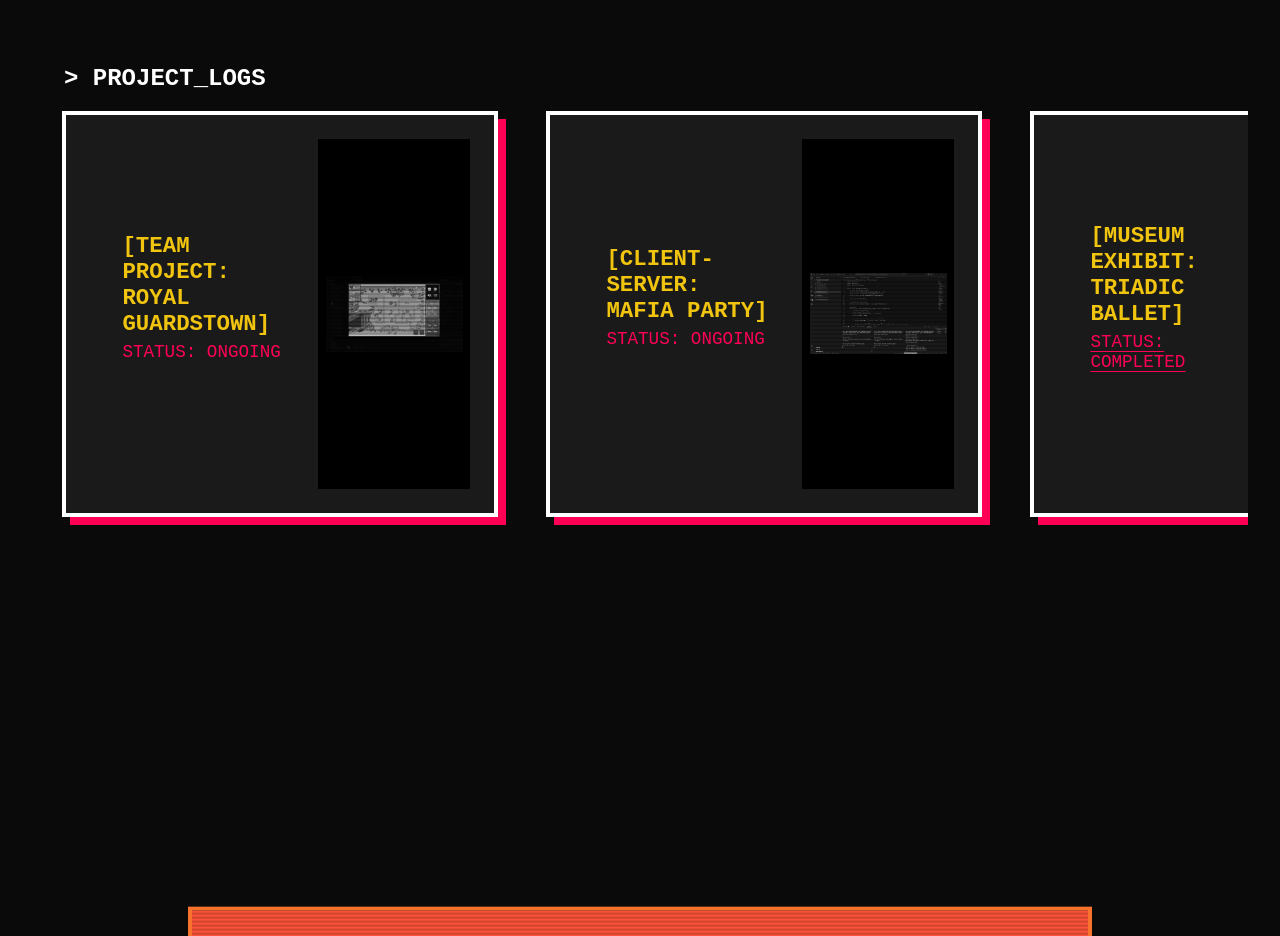
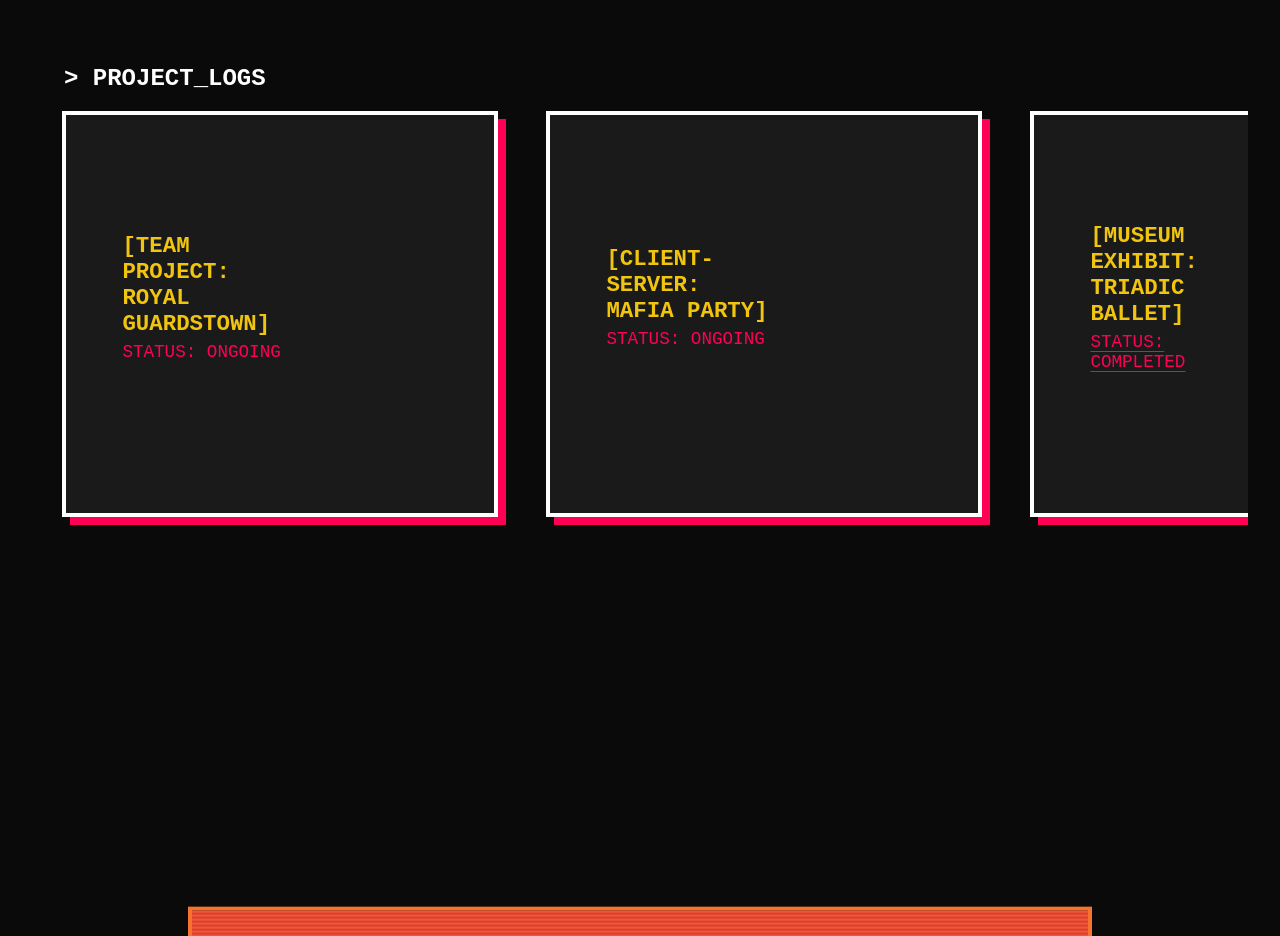
Before and after one commit to apr45/is117-GameDevPortfolio, a React (Vite) app: page / in a window 1280 px wide. Shown: the part 2420-3356 px from the top of the page. Built offline with nearby package versions, Linux system fonts and the light colour scheme.

Commit message:
undoing some previous changes made

```diff
--- a/src/styles/ProjectSlider.module.css
+++ b/src/styles/ProjectSlider.module.css
@@ -137,31 +137,21 @@
 }
 
 .imageSide {
+  opacity: 0;
   width: 40%;
+  height: 100%; /* Force full height of the parent projectCard */
   position: relative;
   background: #000;
-
-  /* ADDING FLEXBOX FOR VERTICAL CENTERING[cite: 3] */
-  display: flex;
-  align-items: center; /* Vertically center the cardImage[cite: 3] */
-  justify-content: center; /* Horizontally center the cardImage[cite: 3] */
-
-  /* Ensure the container takes full height of the parent projectCard[cite: 3] */
-  height: 100%;
-
-  /* Keep the previous animation logic[cite: 3] */
-  transition: opacity 0.5s ease 0.2s;
+  transition: opacity 0.5s ease 0.2s; /* Simplified transition */
   pointer-events: none;
+  margin-top: 15%;
 }
 
+
 .cardImage {
-  /* Updated properties to maintain aspect ratio and center[cite: 3] */
-  width: auto; /* Use width based on original image size[cite: 3] */
-  max-width: 90%; /* Prevent overflowing horizontally, with padding[cite: 3] */
-  height: auto; /* Use height based on original image size[cite: 3] */
-  max-height: 90%; /* Prevent overflowing vertically, with padding[cite: 3] */
-  object-fit: contain; /* Maintain aspect ratio and center the image in its frame[cite: 3] */
-
+  width: 100%;
+  height: 100%;
+  object-fit: cover; /* Prevents distortion */
   filter: grayscale(100%);
   transition: filter 0.3s ease;
 }
```
